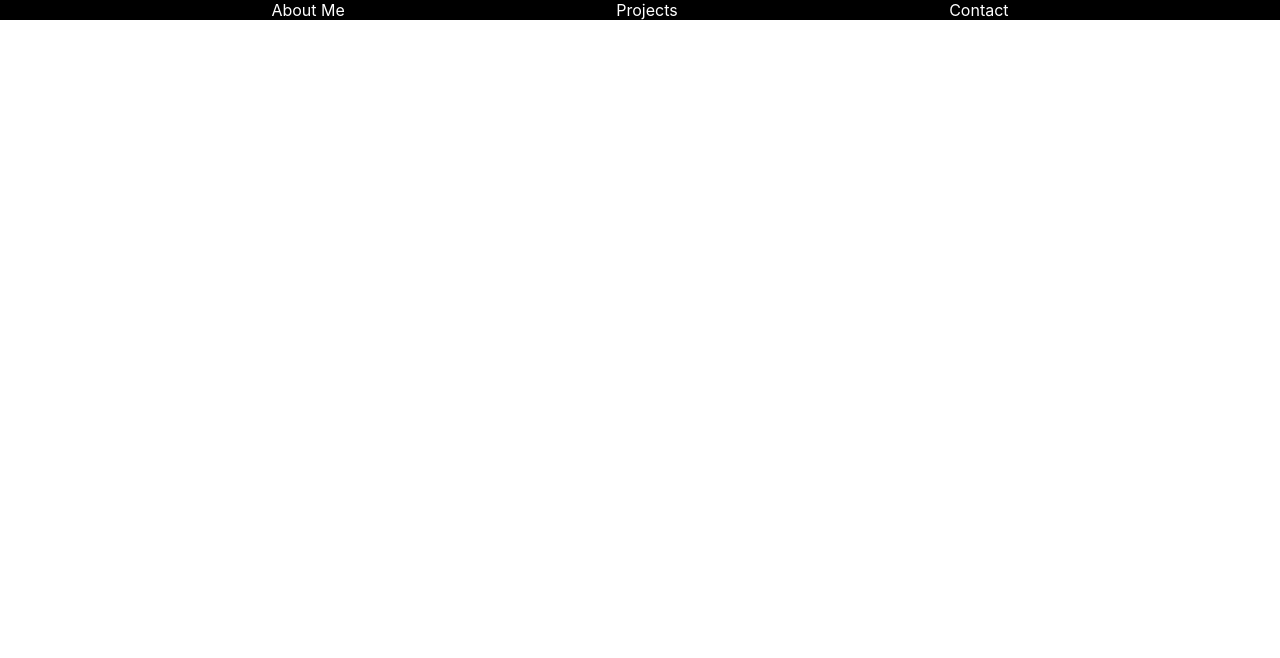
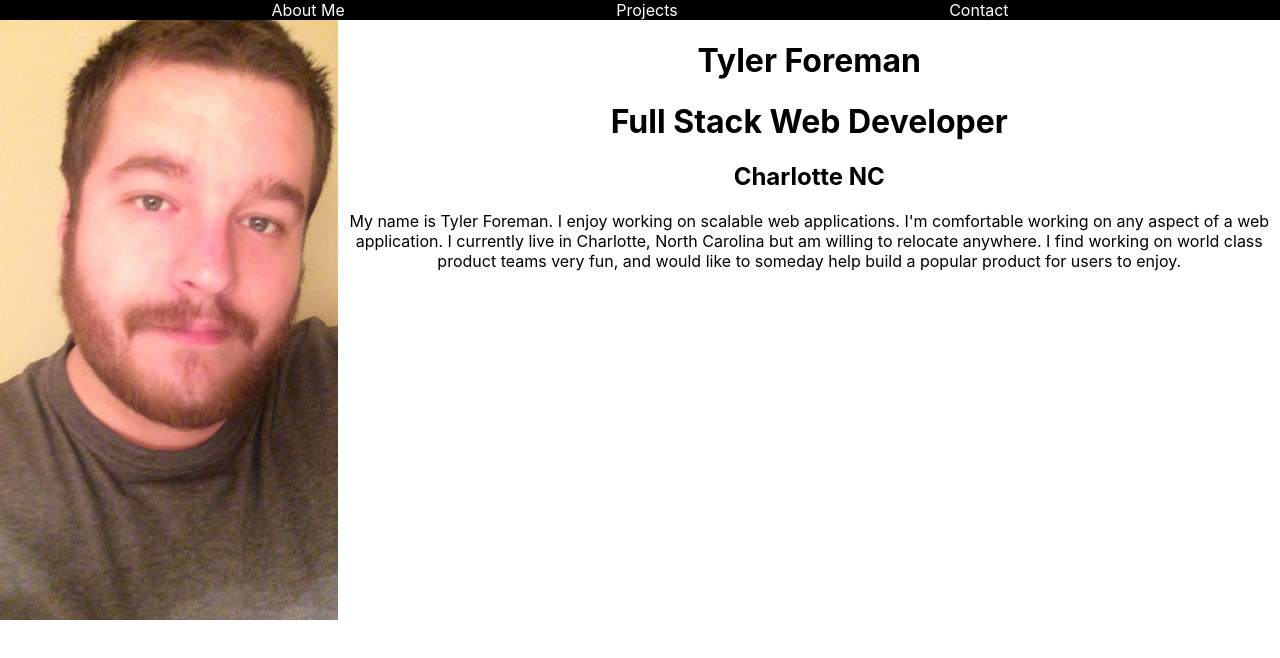
Before and after one commit to tjforeman/Portfolio1, a React (Create React App) app in the folder client/: page / in a window 1280 px wide. Shown: the top 658 px of the page. Built offline with nearby package versions, Linux system fonts and the light colour scheme.

Commit message:
wip banner

```diff
--- a/client/src/App.js
+++ b/client/src/App.js
@@ -1,11 +1,12 @@
 import React from 'react';
 import './App.css';
 import Navigation from './Components/Navigation'
-
+import Banner from './Components/Banner'
 function App() {
   return (
     <div className="App">
       <Navigation />
+      <Banner />
     </div>
   );
 }
--- /dev/null
+++ b/client/src/Components/Banner.js
@@ -0,0 +1,21 @@
+import React from 'react'
+import '../styles/Banner.css'
+// import profile_pic from '../img/profile_pic'
+
+const Banner = () => {
+return(
+    <div className = 'banner-container' >
+        <div>
+        <img className='profile-pic' src={require('../img/profle_pic.jpg')}  />
+        </div>
+        <div>
+        <h1>Tyler Foreman</h1>
+        <h1>Full Stack Web Developer</h1>
+        <h2>Charlotte NC</h2>
+        <p>My name is Tyler Foreman. I enjoy working on scalable web applications. I'm comfortable working on any aspect of a web application. I currently live in Charlotte, North Carolina but am willing to relocate anywhere. I find working on world class product teams very fun, and would like to someday help build a popular product for users to enjoy. </p>
+        </div>
+    </div>
+)
+}
+
+export default Banner
--- /dev/null
+++ b/client/src/styles/Banner.css
@@ -0,0 +1,13 @@
+.banner-container{
+    display:flex;
+    /* border: 1px solid red; */
+    height:600px;
+    /* justify-content:flex-start; */
+}
+.profile-pic{
+    /* border-radius:50%; */
+    height:100%;
+    /* width:60%; */
+    /* border:1px solid blue; */
+
+}
```
Also changed, not shown: client/src/img/profle_pic.jpg (added).
